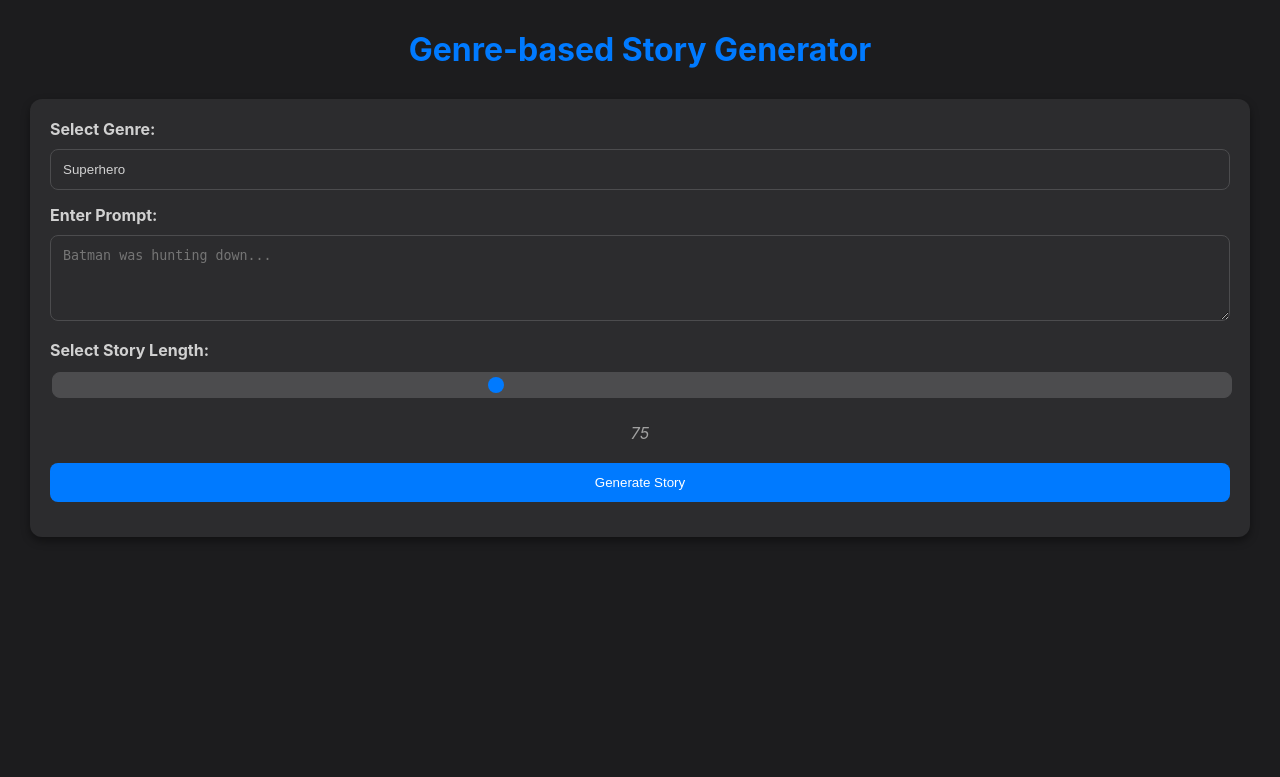
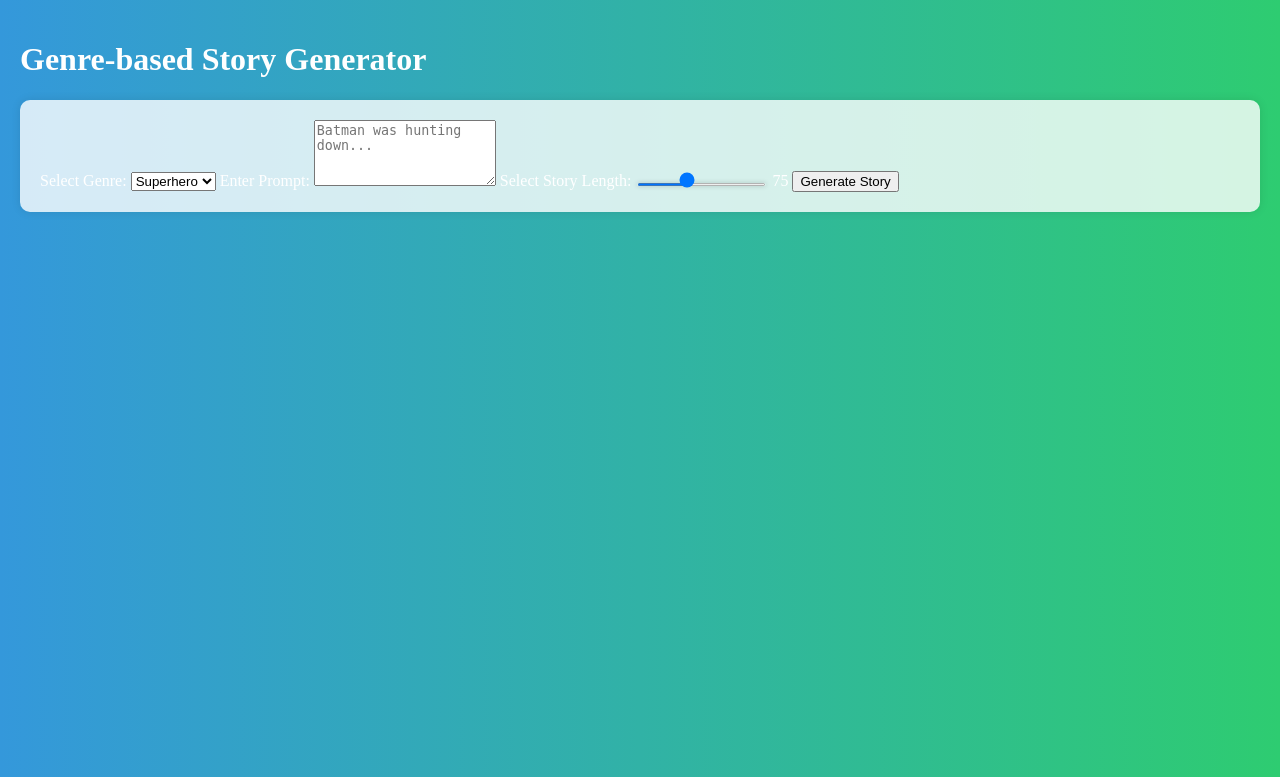
Before and after one commit to khushisharma31/capstone-story, a Flask app: page / in a window 1280 px wide. Shown: the top 777 px of the page. Run offline with Flask 3, Linux system fonts and the light colour scheme.

Commit message:
Add files via upload
Made changes to UI

```diff
--- a/static/style.css
+++ b/static/style.css
@@ -1,82 +1,53 @@
 body {
-    font-family: -apple-system, BlinkMacSystemFont, 'Segoe UI', 'Roboto', 'Oxygen', 'Ubuntu', 'Cantarell', 'Open Sans', 'Helvetica Neue', sans-serif;
-    margin: 30px;
-    background-color: #1c1c1e;
-    color: #d1d1d1;
+    background: linear-gradient(to right, #3498db, #2ecc71); /* Blue to green gradient background */
+    color: #fff; /* Text color */
+    padding: 20px; /* Padding for content */
+    margin: 0; /* Remove default margin */
 }
 
 h1 {
-    color: #007aff;
-    text-align: center;
+    color: #fff; /* Header text color */
 }
 
+/* Style the form elements */
 form {
-    margin-top: 30px;
+    background: rgba(255, 255, 255, 0.8); /* Semi-transparent white background */
     padding: 20px;
-    background-color: #2c2c2e;
-    border-radius: 12px;
-    box-shadow: 0 4px 8px rgba(0, 0, 0, 0.4);
+    border-radius: 10px;
+    box-shadow: 0 0 10px rgba(0, 0, 0, 0.1);
 }
 
-label {
-    display: block;
-    margin-bottom: 10px;
-    font-weight: bold;
-    color: #d1d1d1;
-}
-
-select, textarea, input[type="range"], button {
-    width: 100%;
-    margin-bottom: 15px;
-    padding: 12px;
-    border: 1px solid #4c4c4e;
-    border-radius: 8px;
-    box-sizing: border-box;
-    background-color: #2c2c2e;
-    color: #d1d1d1;
-}
-
-select {
-    appearance: none;
-}
-
+/* Style the range slider */
 input[type="range"] {
-    appearance: none;
-    height: 8px;
-    background-color: #4c4c4e;
+    background: linear-gradient(to right, #3498db, #2ecc71); /* Blue to green gradient for the slider track */
+    border: none;
+    height: 3px; /* Set the height of the slider */
+    border-radius: 5px;
     outline: none;
+    box-shadow: 0 0 5px rgba(0, 0, 0, 0.2);
 }
 
 input[type="range"]::-webkit-slider-thumb {
-    appearance: none;
-    width: 16px;
-    height: 16px;
-    border-radius: 50%;
-    background-color: #007aff;
+    background: #fff; /* Color of the slider thumb */
+    border: 2px solid #3498db; /* Border color */
+    height: 20px; /* Height of the thumb */
+    width: 20px; /* Width of the thumb */
+    border-radius: 50%; /* Make it a circle */
     cursor: pointer;
+    margin-top: -8px; /* Adjust the position */
 }
 
-output {
-    display: block;
-    text-align: center;
-    font-style: italic;
-    color: #a1a1a1;
-    margin-top: 10px;
+/* Button style */
+.btn-success {
+    background-color: #2ecc71; /* Green */
+    border-color: #2ecc71; /* Green */
 }
 
-button {
-    background-color: #007aff;
-    color: white;
-    border: none;
-    border-radius: 8px;
-    cursor: pointer;
-    margin-top: 20px;
+/* Generated story style */
+.generated-story {
+    background: rgba(255, 255, 255, 0.8); /* Semi-transparent white background */
+    padding: 30px;
+    border-radius: 10px;
+    box-shadow: 0 0 10px rgba(0, 0, 0, 0.1);
+    margin-top: 5px;
 }
-
-.generated-story {
-    margin-top: 30px;
-    padding: 20px;
-    background-color: #2c2c2e;
-    border-radius: 12px;
-    box-shadow: 0 4px 8px rgba(0, 0, 0, 0.4);
-}
```
